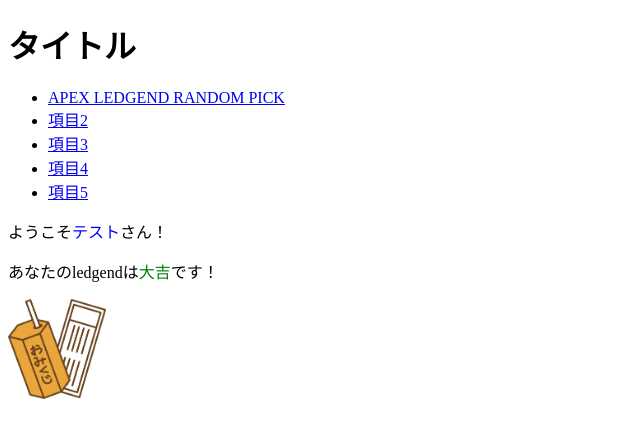
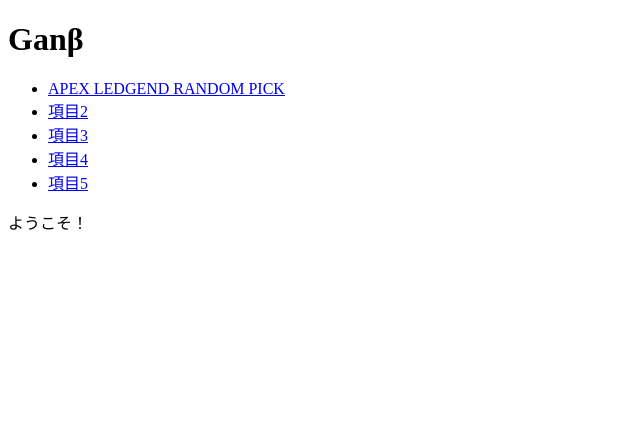
Before and after one commit to empire-uts/APEX-RANDOM-PICK, a plain HTML site: page index.html in a window 1280 px wide. Shown: the whole page, without its empty margins (0-640 px from the left). Drawn offline with Linux system fonts and the light colour scheme.

Commit message:
タイトルついてそれっぽい

```diff
--- a/index.html
+++ b/index.html
@@ -7,10 +7,10 @@
   </head>
   <body>
     <header>
-    <h1 class="title">タイトル</h1>
+    <h1 class="title">Ganβ</h1>
     <nav class="nav">
       <ul class="menu-group">
-        <li class="menu-item"><a href="index.html">APEX LEDGEND RANDOM PICK</a></li>
+        <li class="menu-item"><a href="index2.html">APEX LEDGEND RANDOM PICK</a></li>
         <li class="menu-item"><a href="#">項目2</a></li>
         <li class="menu-item"><a href="#">項目3</a></li>
         <li class="menu-item"><a href="#">項目4</a></li>
@@ -18,7 +18,6 @@
       </ul>
     </nav>
   </header>
-    <p>ようこそ<span id="name">テスト</span>さん！</p>
-    <p>あなたのledgendは<span id="result">大吉</span>です！</p>    <img src="omikuji.png">
+    <p>ようこそ！</p>
   </body>
 </html>
```
